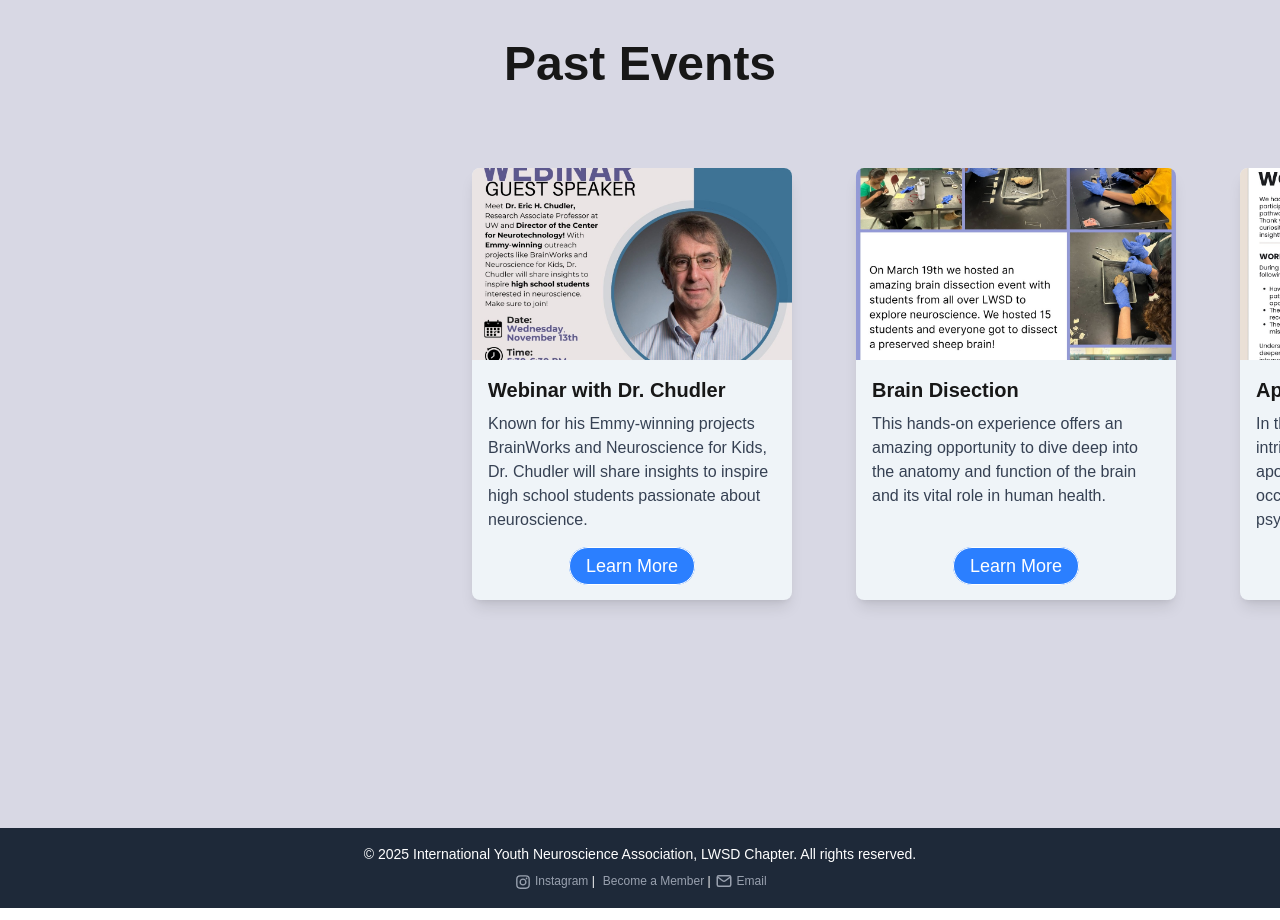
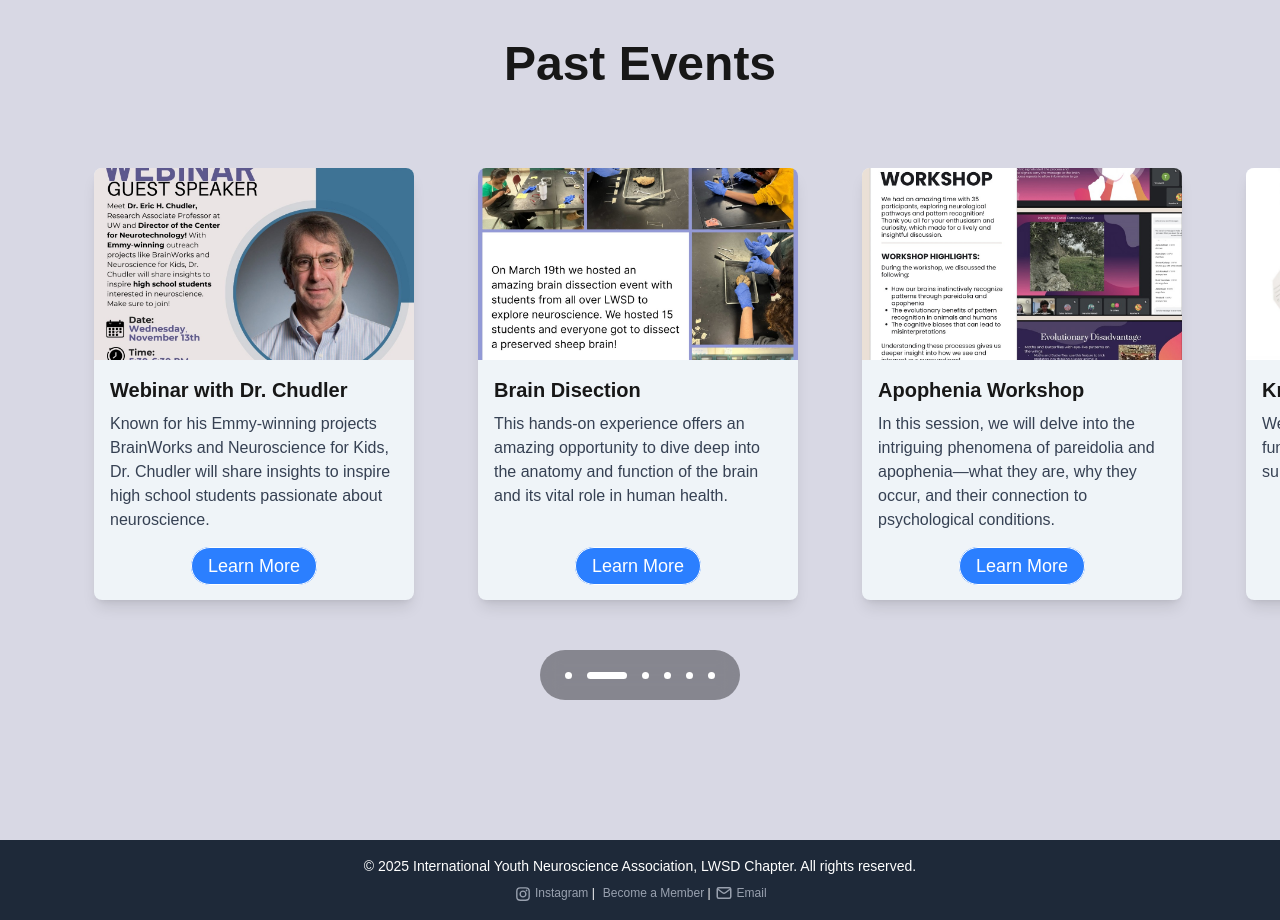
Before and after one commit to teralani/IYNA-Website, a Next.js app in the folder iyna_website/: page / in a window 1280 px wide. Shown: the part 880-1800 px from the top of the page. Built offline with nearby package versions, Linux system fonts and the light colour scheme.

Commit message:
fixed carousel

```diff
--- a/iyna_website/src/app/components/carousel.tsx
+++ b/iyna_website/src/app/components/carousel.tsx
@@ -1,71 +1,102 @@
 "use client"
-import React, {useEffect} from "react";
+import React, { useEffect, useRef, useState} from "react";
 import { ReactNode } from "react";
 
 export default function Carousel({ children }: { children: ReactNode }) {
+    const targetRef = useRef(null);
+    const sliderWrapper = useRef(null)
+    const [isVisible, setIsVisible] = useState(false);
+    const [isClicked, setIsClicked] = useState(false)
+
+    const handleControl = React.useCallback((cardNum: number) => {
+        const s = sliderWrapper.current
+        const o = 378;
+        if (s) {
+            (s as HTMLElement).scroll(o * cardNum, 0);
+        }
+    }, []);
+
+    useEffect(() => {
+        let i = 0
+        const timer = setInterval(() => {
+            // Accessing All the carousel Items
+            if (!isClicked) {
+                if(i < 6){
+                    handleControl(i);
+                    if (targetRef.current) {
+                        const inputs = (targetRef.current as Element).querySelectorAll("input");
+                        console.log(inputs);
+                        inputs[i === 0 ? 5 : i - 1].checked = false;
+                        inputs[i].checked = true;
+                    }
+                }
+
+                if(i < 6){
+                    i++;
+                }
+                else{
+                    i=0;
+                }
+            }
+
+        },2000)
+
+        return () => {window.clearInterval(timer)}
+    }, [handleControl, isClicked])
 
 
 
-    function handleControl(cardNum : number) {
-        const s = document.getElementsByClassName('slider__wrapper')[0];
-        const o = 378;
-        s.scroll(o * cardNum, 0)
-    }
 
     useEffect(() => {
-        const controlsContainer = document.querySelectorAll('.controls-container')
-        const outer = document.querySelectorAll('.outer')
-        const dot = document.querySelectorAll('.dot')
-        const dotHiglight = document.querySelectorAll('.dot-two-button-highlight')
-        const blue = document.querySelectorAll('.blue-thing')
-        if(window.scrollY > 100) {
-            controlsContainer.forEach((el) => el.classList.remove('closed'));
-            outer.forEach((el) => el.classList.remove('invisible'));
-            controlsContainer.forEach((el) => el.classList.add('controls-container-seen'));
-            dot.forEach((el) => el.classList.add('dot-seen'));
-            dotHiglight.forEach((el) => el.classList.add('dot-seen'));
-            blue.forEach((el) => el.classList.add('blue-thing-seen'));
-        } else {
-            outer.forEach((el) => el.classList.add('invisible'));
-            controlsContainer.forEach((el) => el.classList.remove('controls-container-seen'));
-            controlsContainer.forEach((el) => el.classList.add('closed'));
-            dot.forEach((el) => el.classList.remove('dot-seen'));
-            dotHiglight.forEach((el) => el.classList.add('dot-seen'));
-            blue.forEach((el) => el.classList.remove('blue-thing-seen'));
+
+        const node = targetRef.current;
+        const observer = new IntersectionObserver(([entry]) => {
+            setIsVisible(entry.isIntersecting);
+            observer.unobserve(entry.target)
+          },
+        )
+
+        if (node) {
+          observer.observe(node);
         }
 
+        return () => {
+          if (node) {
+            observer.unobserve(node);
+          }
+        };
     }, [])
 
     return (
-       <div className="carousel max-w-[100vw] overflow-x-hidden">
+       <div className="carousel max-w-[100vw] overflow-x-hidden pb-3">
          <div className="slider">
-            <div className="slider__wrapper">
+            <div ref={sliderWrapper} className="slider__wrapper">
                 {children}
             </div>
 
-            <div className="outer-controls-placeholder">
-                <div className="outer" style={{ position: "relative" }}>
-                    <div className="controls-container controls-container-seen" style={{ maxWidth: 200 }}>
-                        <div className="dot dot-seen">
-                            <input onClick={() => handleControl(0)} type="radio" name="selector" value="slide1" defaultChecked />
+            <div ref={targetRef} className="outer-controls-placeholder">
+                <div className={`${isVisible? "" : "invisible"} outer`} style={{ position: "relative" }}>
+                    <div className={`${isVisible? "controls-container-seen" : "closed"} controls-container controls-container-seen`} style={{ maxWidth: 200 }}>
+                        <div className={`${isVisible? "dot-seen" : ""} dot`}>
+                            <input onClick={() => {setIsClicked(true); handleControl(0)}} type="radio" name="selector" value="slide1" defaultChecked />
                         </div>
-                        <div className="dot dot-seen">
-                            <input onClick={() => handleControl(1)} type="radio" name="selector" value="slide2" />
+                        <div className={`${isVisible? "dot-seen" : ""} dot`}>
+                            <input onClick={() => {setIsClicked(true); handleControl(1)}} type="radio" name="selector" value="slide2" />
                         </div>
-                        <div className="dot dot-seen">
-                            <input onClick={() => handleControl(2)} type="radio" name="selector" value="slide3" />
+                        <div className={`${isVisible? "dot-seen" : ""} dot`}>
+                            <input onClick={() => {setIsClicked(true); handleControl(2)}} type="radio" name="selector" value="slide3" />
                         </div>
-                        <div className="dot dot-seen">
-                            <input onClick={() => handleControl(3)} type="radio" name="selector" value="slide4" />
+                        <div className={`${isVisible? "dot-seen" : ""} dot`}>
+                            <input onClick={() => {setIsClicked(true); handleControl(3)}} type="radio" name="selector" value="slide4" />
                         </div>
-                        <div className="dot dot-seen">
-                            <input onClick={() => handleControl(4)} type="radio" name="selector" value="slide5" />
+                        <div className={`${isVisible? "dot-seen" : ""} dot`}>
+                            <input onClick={() => {setIsClicked(true); handleControl(4)}} type="radio" name="selector" value="slide5" />
                         </div>
-                        <div className="dot dot-seen">
-                            <input onClick={() => handleControl(5)} type="radio" name="selector" value="slide6" />
+                        <div className={`${isVisible? "dot-seen" : ""} dot`}>
+                            <input onClick={() => {setIsClicked(true); handleControl(5)}} type="radio" name="selector" value="slide6" />
                         </div>
                     </div>
-                    <div className="blue-thing controls blue-thing-seen"></div>
+                    <div className={`${isVisible? "blue-thing-seen" : ""} blue-thing controls`}></div>
                 </div>
             </div>
         </div>
```
